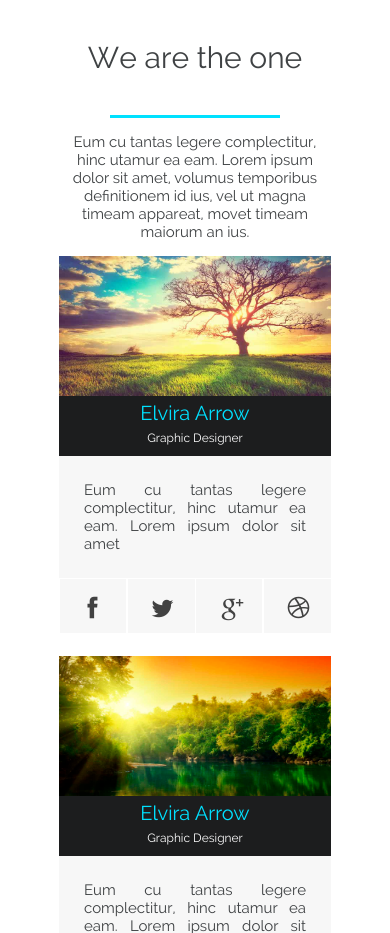
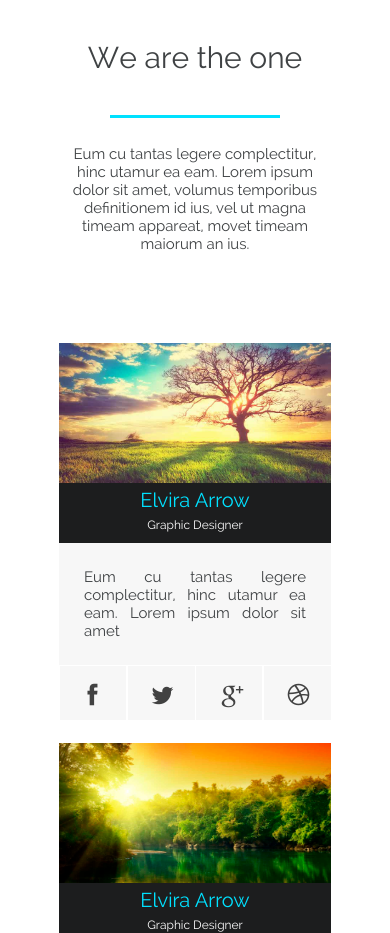
Before and after one commit to ElviraArrow/ElviraArrow.github.io, a plain HTML site: page index.html in a window 390 px wide. Shown: the part 3520-4453 px from the top of the page. Drawn offline with nearby package versions, Linux system fonts and the light colour scheme.

Commit message:
changes in we-are section (p margins and heights)
Signed-off-by: ElviraArrow <k-elvira-r@mail.ru>

```diff
--- a/css/css.less
+++ b/css/css.less
@@ -83,8 +83,7 @@
 			background-color: rgb(0, 225, 255);
 		}
 		p {
-		 margin-left: 60px;
-		 margin-right: 60px;
+		 margin: 27px 60px 90px 60px;
 		 color: rgb(63, 66, 68);
 		 font-size: 15px;
 		 font-family: 'Raleway Regular';
@@ -187,7 +186,7 @@
 }
 @media(max-width: 1200px) {
 	.we_are {
-		height: 1050px;
+		height: 1100px;
 		.container {
 			.four {
 				width: 33%;
@@ -247,6 +246,7 @@
 		}
 	}
 	.we_are {
+		height: 1150px;
 		.container {
 			.four {
 				width: 50%;
@@ -459,7 +459,7 @@
 		}
 	}
 	.we_are {
-		height: 1920px;
+		height: 2000px;
 		.container {
 			.four {
 				width: 100%;
@@ -598,6 +598,7 @@
 		.black-slider { height: 100%; }
 	}
 	.we_are {
+		height: 1920px;
 		.container {
 			p {
 				margin: 15px;
@@ -629,6 +630,7 @@
 		height: 1100px;
 	}
 	.we_are {
+		height: 1920px;
 		.container {
 			.four {
 				.four-inner {
```
Also changed, not shown: css/css.css.
